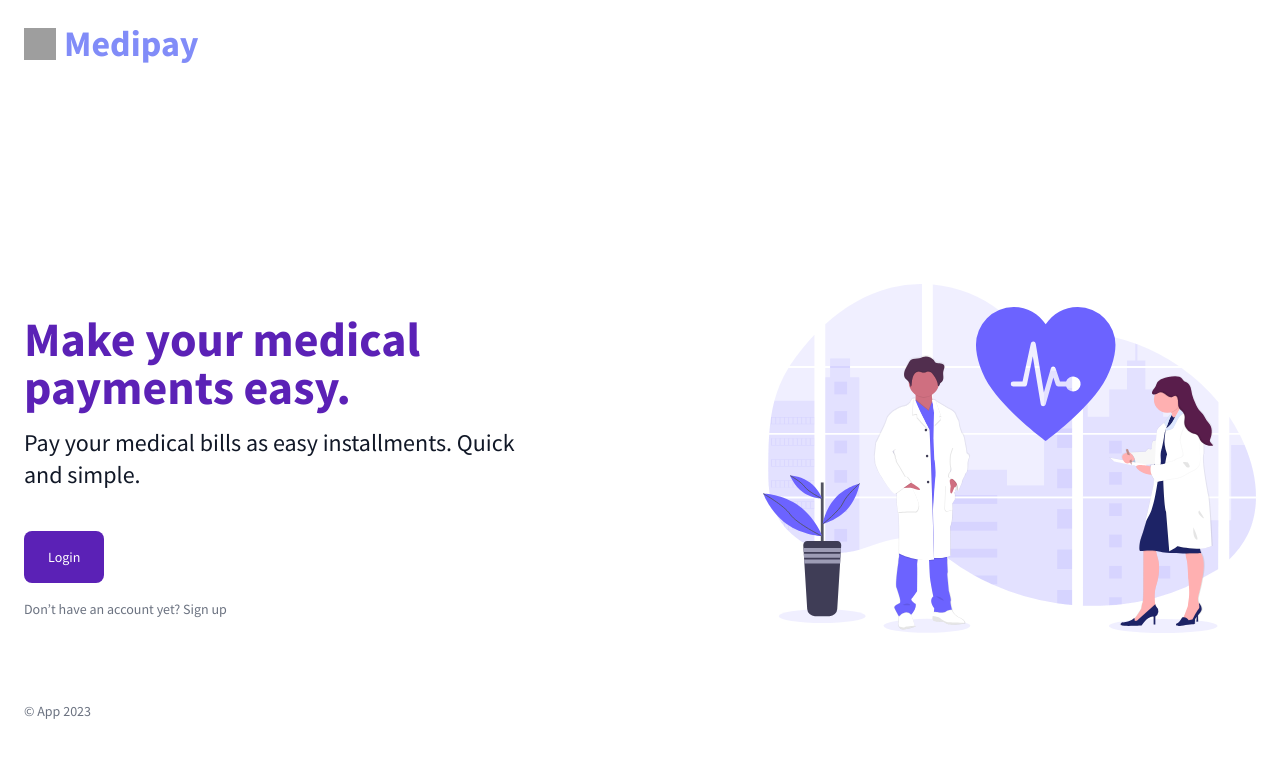
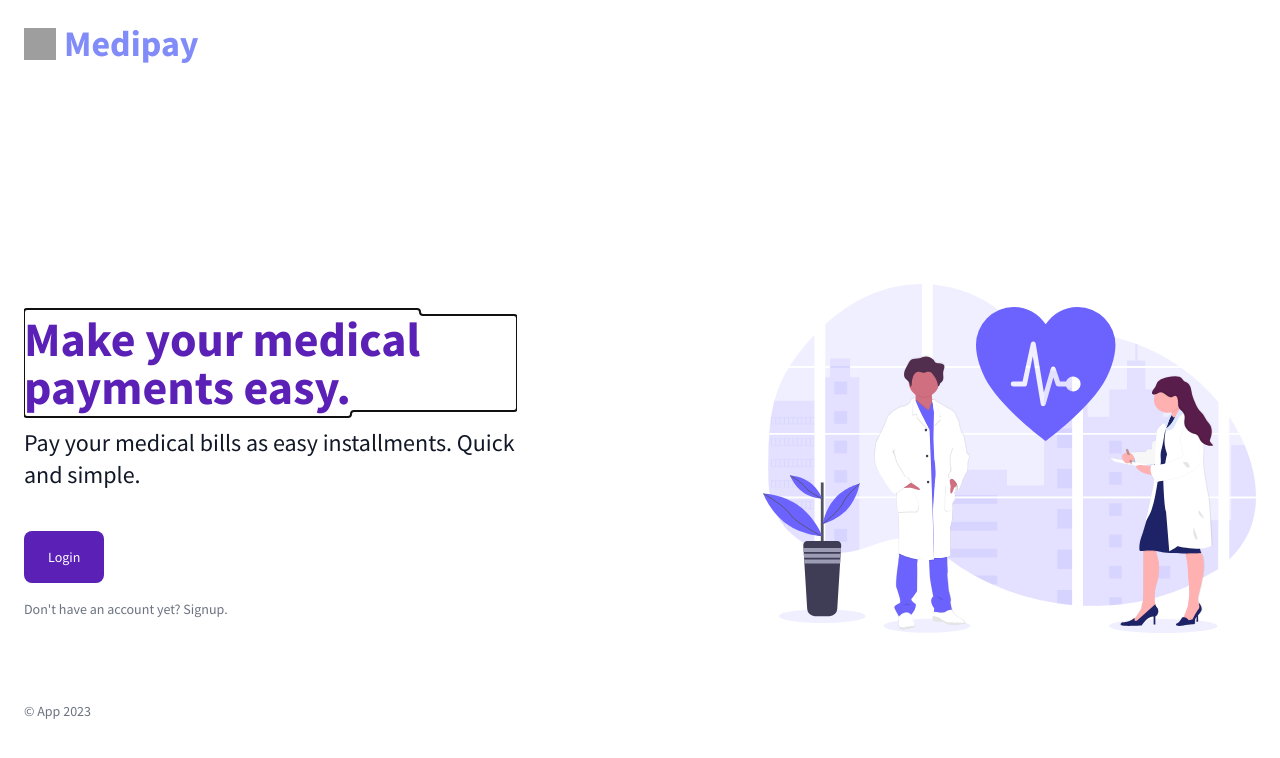
Before and after one commit to ArjunYes/fp2, an Angular app: page / in a window 1280 px wide. Shown: the top 758 px of the page. Built offline with nearby package versions, Linux system fonts and the light colour scheme; grey boxes are pictures that could not be loaded.

Commit message:
fix landing page

```diff
--- a/src/app/app.module.ts
+++ b/src/app/app.module.ts
@@ -8,6 +8,7 @@ import { CoreModule } from './core/core.module';
 import { AuthModule } from './auth/auth.module';
 import { SharedModule } from './shared/shared.module';
 import { FormsModule, ReactiveFormsModule } from '@angular/forms';
+import { RouterModule } from '@angular/router';
 
 
 
@@ -18,6 +19,7 @@ import { FormsModule, ReactiveFormsModule } from '@angular/forms';
     LayoutComponent,
   ],
   imports: [
+    RouterModule,
     AuthModule,
     BrowserModule,
     AppRoutingModule,
--- a/src/app/core/components/landing/landing.component.html
+++ b/src/app/core/components/landing/landing.component.html
@@ -1,59 +1,77 @@
 <!DOCTYPE html>
 <html lang="en">
+  <head>
+    <meta charset="UTF-8" />
+    <meta name="viewport" content="width=device-width, initial-scale=1.0" />
+    <meta http-equiv="X-UA-Compatible" content="ie=edge" />
+    <title>
+      Tailwind Starter Template - App Landing Page Template: Tailwind Toolbox
+    </title>
+    <meta name="description" content="" />
+    <meta name="keywords" content="" />
 
-<head>
-	<meta charset="UTF-8">
-	<meta name="viewport" content="width=device-width, initial-scale=1.0">
-	<meta http-equiv="X-UA-Compatible" content="ie=edge">
-	<title>Tailwind Starter Template - App Landing Page Template: Tailwind Toolbox</title>
-	<meta name="description" content="">
-	<meta name="keywords" content="">
+    <link
+      rel="stylesheet"
+      href="https://unpkg.com/tailwindcss@2.2.19/dist/tailwind.min.css"
+    />
 
-
-
-	<link rel="stylesheet" href="https://unpkg.com/tailwindcss@2.2.19/dist/tailwind.min.css" />
-
-
-	<link href="https://fonts.googleapis.com/css?family=Source+Sans+Pro:400,700" rel="stylesheet">
+    <link
+      href="https://fonts.googleapis.com/css?family=Source+Sans+Pro:400,700"
+      rel="stylesheet"
+    />
 
     <!-- Animation CSS-->
     <style>
+      body {
+        overflow: hidden;
+      }
+
+      ::-webkit-scrollbar {
+        display: none;
+      }
       .slide-in-bottom {
-			-webkit-animation: slide-in-bottom .5s cubic-bezier(.25, .46, .45, .94) both;
-			animation: slide-in-bottom .5s cubic-bezier(.25, .46, .45, .94) both
+        -webkit-animation: slide-in-bottom 0.5s
+          cubic-bezier(0.25, 0.46, 0.45, 0.94) both;
+        animation: slide-in-bottom 0.5s cubic-bezier(0.25, 0.46, 0.45, 0.94)
+          both;
       }
 
       .slide-in-bottom-h1 {
-			-webkit-animation: slide-in-bottom .5s cubic-bezier(.25, .46, .45, .94) .5s both;
-			animation: slide-in-bottom .5s cubic-bezier(.25, .46, .45, .94) .5s both
+        -webkit-animation: slide-in-bottom 0.5s
+          cubic-bezier(0.25, 0.46, 0.45, 0.94) 0.5s both;
+        animation: slide-in-bottom 0.5s cubic-bezier(0.25, 0.46, 0.45, 0.94)
+          0.5s both;
       }
 
       .slide-in-bottom-subtitle {
-			-webkit-animation: slide-in-bottom .5s cubic-bezier(.25, .46, .45, .94) .75s both;
-			animation: slide-in-bottom .5s cubic-bezier(.25, .46, .45, .94) .75s both
+        -webkit-animation: slide-in-bottom 0.5s
+          cubic-bezier(0.25, 0.46, 0.45, 0.94) 0.75s both;
+        animation: slide-in-bottom 0.5s cubic-bezier(0.25, 0.46, 0.45, 0.94)
+          0.75s both;
       }
 
       .fade-in {
-			-webkit-animation: fade-in 1.2s cubic-bezier(.39, .575, .565, 1.000) 1s both;
-			animation: fade-in 1.2s cubic-bezier(.39, .575, .565, 1.000) 1s both
+        -webkit-animation: fade-in 1.2s cubic-bezier(0.39, 0.575, 0.565, 1) 1s
+          both;
+        animation: fade-in 1.2s cubic-bezier(0.39, 0.575, 0.565, 1) 1s both;
       }
 
       .bounce-top-icons {
-			-webkit-animation: bounce-top .9s 1s both;
-			animation: bounce-top .9s 1s both
+        -webkit-animation: bounce-top 0.9s 1s both;
+        animation: bounce-top 0.9s 1s both;
       }
 
       @-webkit-keyframes slide-in-bottom {
         0% {
           -webkit-transform: translateY(1000px);
           transform: translateY(1000px);
-				opacity: 0
+          opacity: 0;
         }
 
         100% {
           -webkit-transform: translateY(0);
           transform: translateY(0);
-				opacity: 1
+          opacity: 1;
         }
       }
 
@@ -61,13 +79,13 @@
         0% {
           -webkit-transform: translateY(1000px);
           transform: translateY(1000px);
-				opacity: 0
+          opacity: 0;
         }
 
         100% {
           -webkit-transform: translateY(0);
           transform: translateY(0);
-				opacity: 1
+          opacity: 1;
         }
       }
 
@@ -77,39 +95,39 @@
           transform: translateY(-45px);
           -webkit-animation-timing-function: ease-in;
           animation-timing-function: ease-in;
-				opacity: 1
+          opacity: 1;
         }
 
         24% {
-				opacity: 1
+          opacity: 1;
         }
 
         40% {
           -webkit-transform: translateY(-24px);
           transform: translateY(-24px);
           -webkit-animation-timing-function: ease-in;
-				animation-timing-function: ease-in
+          animation-timing-function: ease-in;
         }
 
         65% {
           -webkit-transform: translateY(-12px);
           transform: translateY(-12px);
           -webkit-animation-timing-function: ease-in;
-				animation-timing-function: ease-in
+          animation-timing-function: ease-in;
         }
 
         82% {
           -webkit-transform: translateY(-6px);
           transform: translateY(-6px);
           -webkit-animation-timing-function: ease-in;
-				animation-timing-function: ease-in
+          animation-timing-function: ease-in;
         }
 
         93% {
           -webkit-transform: translateY(-4px);
           transform: translateY(-4px);
           -webkit-animation-timing-function: ease-in;
-				animation-timing-function: ease-in
+          animation-timing-function: ease-in;
         }
 
         25%,
@@ -119,7 +137,7 @@
           -webkit-transform: translateY(0);
           transform: translateY(0);
           -webkit-animation-timing-function: ease-out;
-				animation-timing-function: ease-out
+          animation-timing-function: ease-out;
         }
 
         100% {
@@ -127,7 +145,7 @@
           transform: translateY(0);
           -webkit-animation-timing-function: ease-out;
           animation-timing-function: ease-out;
-				opacity: 1
+          opacity: 1;
         }
       }
 
@@ -137,39 +155,39 @@
           transform: translateY(-45px);
           -webkit-animation-timing-function: ease-in;
           animation-timing-function: ease-in;
-				opacity: 1
+          opacity: 1;
         }
 
         24% {
-				opacity: 1
+          opacity: 1;
         }
 
         40% {
           -webkit-transform: translateY(-24px);
           transform: translateY(-24px);
           -webkit-animation-timing-function: ease-in;
-				animation-timing-function: ease-in
+          animation-timing-function: ease-in;
         }
 
         65% {
           -webkit-transform: translateY(-12px);
           transform: translateY(-12px);
           -webkit-animation-timing-function: ease-in;
-				animation-timing-function: ease-in
+          animation-timing-function: ease-in;
         }
 
         82% {
           -webkit-transform: translateY(-6px);
           transform: translateY(-6px);
           -webkit-animation-timing-function: ease-in;
-				animation-timing-function: ease-in
+          animation-timing-function: ease-in;
         }
 
         93% {
           -webkit-transform: translateY(-4px);
           transform: translateY(-4px);
           -webkit-animation-timing-function: ease-in;
-				animation-timing-function: ease-in
+          animation-timing-function: ease-in;
         }
 
         25%,
@@ -179,7 +197,7 @@
           -webkit-transform: translateY(0);
           transform: translateY(0);
           -webkit-animation-timing-function: ease-out;
-				animation-timing-function: ease-out
+          animation-timing-function: ease-out;
         }
 
         100% {
@@ -187,57 +205,61 @@
           transform: translateY(0);
           -webkit-animation-timing-function: ease-out;
           animation-timing-function: ease-out;
-				opacity: 1
+          opacity: 1;
         }
       }
 
       @-webkit-keyframes fade-in {
         0% {
-				opacity: 0
+          opacity: 0;
         }
 
         100% {
-				opacity: 1
+          opacity: 1;
         }
       }
 
       @keyframes fade-in {
         0% {
-				opacity: 0
+          opacity: 0;
         }
 
         100% {
-				opacity: 1
+          opacity: 1;
         }
       }
     </style>
-
   </head>
 
-
-<body class="leading-normal tracking-normal text-gray-900" style="font-family: 'Source Sans Pro', sans-serif;">
-
-
-
-	<div class="h-screen pb-14 bg-right bg-cover" >
+  <body
+    class="leading-normal tracking-normal text-gray-900"
+    style="font-family: 'Source Sans Pro', sans-serif"
+  >
+    <div class="h-screen pb-14 bg-right bg-cover">
       <!--Nav-->
       <div class="w-full container mx-auto p-6">
-
         <div class="w-full flex items-center justify-between">
-				<a class="flex items-center text-indigo-400 no-underline hover:no-underline font-bold text-2xl lg:text-4xl"
-					href="#">
+          <a
+            href="#"
+            class="flex items-center text-indigo-400 no-underline hover:no-underline font-bold text-2xl lg:text-4xl"
+          >
             <!-- <svg class="h-8 fill-current text-indigo-600 pr-2" xmlns="http://www.w3.org/2000/svg"
 						viewBox="0 0 20 20">
 						<path
 							d="M10 20a10 10 0 1 1 0-20 10 10 0 0 1 0 20zm-5.6-4.29a9.95 9.95 0 0 1 11.2 0 8 8 0 1 0-11.2 0zm6.12-7.64l3.02-3.02 1.41 1.41-3.02 3.02a2 2 0 1 1-1.41-1.41z" />
 					</svg> APP -->
 
-					<a href="" class="flex items-center">
+            <a href="" class="flex items-center" tabindex="-1" #medipayLogo>
               <!-- <img #chosenSearch src="https://w7.pngwing.com/pngs/590/717/png-transparent-medicine-medical-purple-violet-logo.png" class="h-8 mr-3" alt="Flowbite Logo"> -->
-						<img class="w-8 h-8 mr-2" src="https://flowbite.s3.amazonaws.com/blocks/marketing-ui/logo.svg">
-						<span class="self-center text-4xl font-semibold whitespace-nowrap text-violet-800">Medipay</span>
+              <img
+                class="w-8 h-8 mr-2"
+                src="https://flowbite.s3.amazonaws.com/blocks/marketing-ui/logo.svg"
+              />
+              <span
+                class="self-center text-4xl font-semibold whitespace-nowrap text-violet-800"
+                >Medipay</span
+              >
             </a>
-
           </a>
 
           <!-- <div class="flex w-1/2 justify-end content-center">
@@ -257,36 +279,65 @@
 						</svg>
 					</a>
 				</div> -->
+        </div>
+      </div>
+      <div #focusElement tabindex="-1"></div>
+      <!--Main-->
+      <div
+        class="container pt-24 md:pt-48 px-6 mx-auto flex flex-wrap flex-col md:flex-row items-center"
+      >
+        <!--Left Col-->
+        <div
+          class="flex flex-col w-full xl:w-2/5 justify-center lg:items-start overflow-y-hidden"
+        >
+          <h1
+            #pageTitle
+            id="pageTitle"
+            tabindex="1"
+            class="my-4 text-3xl md:text-5xl text-purple-800 font-bold leading-tight text-center md:text-left slide-in-bottom-h1"
+          >
+            Make your medical payments easy.
+          </h1>
 
-			</div>
+          <p
+            #paragraph
+            tabindex="2"
+            class="leading-normal text-base md:text-2xl mb-8 text-center md:text-left slide-in-bottom-subtitle"
+          >
+            Pay your medical bills as easy installments. Quick and simple.
+          </p>
 
-		</div>
-
-		<!--Main-->
-		<div class="container pt-24 md:pt-48 px-6 mx-auto flex flex-wrap flex-col md:flex-row items-center">
-
-			<!--Left Col-->
-			<div class="flex flex-col w-full xl:w-2/5 justify-center lg:items-start overflow-y-hidden">
-				<h1 tabindex="0"
-					class="my-4 text-3xl md:text-5xl text-purple-800 font-bold leading-tight text-center md:text-left slide-in-bottom-h1">
-					Make your medical payments easy.</h1>
-				<p class="leading-normal text-base md:text-2xl mb-8 text-center md:text-left slide-in-bottom-subtitle">
-					Pay your medical bills as easy installments. Quick and simple.</p>
-
-				<button (click)="login()" type="button"
-					class="slide-in-bottom text-white bg-purple-800 hover:bg-purple-900 focus:ring-4 focus:outline-none
-					 focus:ring-purple-300 font-medium rounded-lg text-sm px-6 py-4 text-center mr-3 ml-0 m-2  mb-4
-					 md:mr-0 dark:bg-blue-600 dark:hover:bg-blue-700 dark:focus:ring-blue-800">Login</button>
+          <button
+            #loginButton
+            (click)="login()"
+            type="button"
+            tabindex="3"
+            class="slide-in-bottom text-white bg-purple-800 hover:bg-purple-900 focus:ring-4 focus:outline-none focus:ring-purple-300 font-medium rounded-lg text-sm px-6 py-4 text-center mr-3 ml-0 m-2 mb-4 md:mr-0 dark:bg-blue-600 dark:hover:bg-blue-700 dark:focus:ring-blue-800"
+          >
+            Login
+          </button>
 
           <p class="text-sm font-light text-gray-500 dark:text-gray-400">
-                      Don’t have an account yet? <a (click)="register()" class="cursor-pointer font-medium text-primary-600 hover:underline dark:text-primary-500">Sign up</a>
-
-
+            Don't have an account yet?
+            <a
+              #signupLink
+              tabindex="4"
+              (click)="register()"
+              (keyup.enter)="register()"
+              class="cursor-pointer font-medium text-primary-600 hover:underline dark:text-primary-500"
+              >Signup</a
+            >.
+          </p>
         </div>
-
         <!--Right Col-->
         <div class="w-full xl:w-3/5 py-1 overflow-y-hidden">
-				<img class="w-4/6 mx-auto lg:mr-0 slide-in-bottom" alt="landing img" src="../../../../assets/images/medical_landing.svg">
+          <img
+            #image
+            tabindex="5"
+            class="w-4/6 mx-auto lg:mr-0 slide-in-bottom"
+            alt="Decorative image: Medical professional discussing payments"
+            src="../../../../assets/images/medical_landing.svg"
+          />
         </div>
         <!-- <button type="button"
 				class="text-white bg-blue-700 hover:bg-blue-800 focus:ring-4 focus:outline-none focus:ring-blue-300 font-medium rounded-lg text-sm px-4 py-2 text-center mr-3 md:mr-0 dark:bg-blue-600 dark:hover:bg-blue-700 dark:focus:ring-blue-800">Get
@@ -294,14 +345,15 @@
 
         <!--Footer-->
         <div class="w-full pt-16 pb-6 text-sm text-center md:text-left fade-in">
-				<a class="text-gray-500 no-underline hover:no-underline" href="#">&copy; App 2023</a>
+          <a
+            #copyright
+            class="text-gray-500 no-underline hover:no-underline"
+            href="#"
+            tabindex="6"
+            >&copy; App 2023</a
+          >
         </div>
       </div>
-
-
     </div>
-
-
   </body>
-
 </html>
--- a/src/app/core/components/landing/landing.component.ts
+++ b/src/app/core/components/landing/landing.component.ts
@@ -1,36 +1,79 @@
-import { Component, ElementRef, ViewChild } from '@angular/core';
+import {
+  Component,
+  ElementRef,
+  OnInit,
+  Renderer2,
+  ViewChild,
+} from '@angular/core';
 import { Router } from '@angular/router';
-import { UtilityService } from 'src/app/shared/services/utility.service';
 
 @Component({
   selector: 'app-landing',
   templateUrl: './landing.component.html',
-  styleUrls: ['./landing.component.css']
+  styleUrls: ['./landing.component.css'],
 })
-export class LandingComponent {
+export class LandingComponent implements OnInit {
+  @ViewChild('pageTitle') pageTitleElement!: ElementRef;
+  @ViewChild('paragraph') paragraphElement!: ElementRef;
+  @ViewChild('loginButton') loginButtonElement!: ElementRef;
+  @ViewChild('signupLink') signupLinkElement!: ElementRef;
+  @ViewChild('image') imageElement!: ElementRef;
+  @ViewChild('copyright') copyrightElement!: ElementRef;
+  @ViewChild('medipayLogo') medipayLogoElement!: ElementRef;
 
-  @ViewChild('chosenSearch', { static: true }) private inputField: ElementRef | null = null
   constructor(
-    private router: Router,
-    private ulility : UtilityService
-    ){
+    private renderer: Renderer2,
+    private elementRef: ElementRef,
+    private router: Router
+  ) {}
+
+  ngOnInit(): void {
+    setTimeout(() => {
+      if (this.pageTitleElement) {
+        this.pageTitleElement.nativeElement.focus();
+        this.setupFocusLoop();
+      }
+    }, 1000);
   }
 
-
-  ngOnInit(): void {
-    this.setFocus()
+  login(): void {
+    this.router.navigate(['/login']);
   }
 
-  login(){
-    this.ulility.loginRedirect();
+  register(): void {
+    this.router.navigate(['/register']);
   }
 
-  register(){
-   this.ulility.registerRedirect();
+  private focusableElements: ElementRef[] = [];
+
+  private setupFocusLoop(): void {
+    if (
+      !this.pageTitleElement ||
+      !this.paragraphElement ||
+      !this.loginButtonElement ||
+      !this.signupLinkElement ||
+      !this.imageElement ||
+      !this.copyrightElement ||
+      !this.medipayLogoElement
+    ) {
+      return;
+    }
+
+    this.focusableElements = [
+      this.pageTitleElement,
+      this.paragraphElement,
+      this.loginButtonElement,
+      this.signupLinkElement,
+      this.imageElement,
+      this.copyrightElement,
+      this.medipayLogoElement,
+    ];
+
+    this.focusableElements.forEach((element, index) => {
+      this.renderer.listen(element.nativeElement, 'blur', () => {
+        const nextIndex = (index + 1) % this.focusableElements.length;
+        this.focusableElements[nextIndex].nativeElement.focus();
+      });
+    });
   }
-
-  setFocus(){
-    console.log("Hello");
-  }
-
 }
```
Lines whose indentation alone changed are shown as unchanged.
